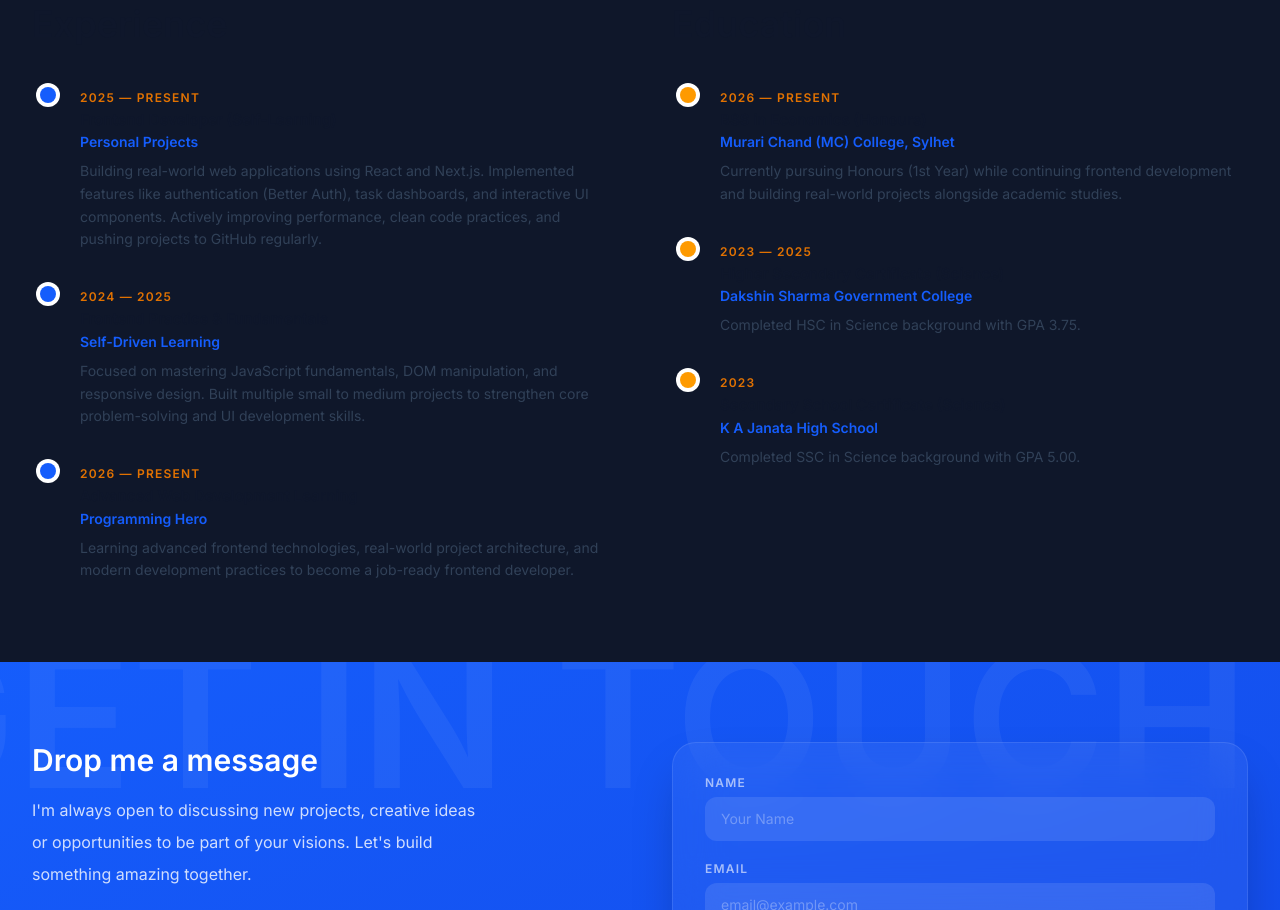
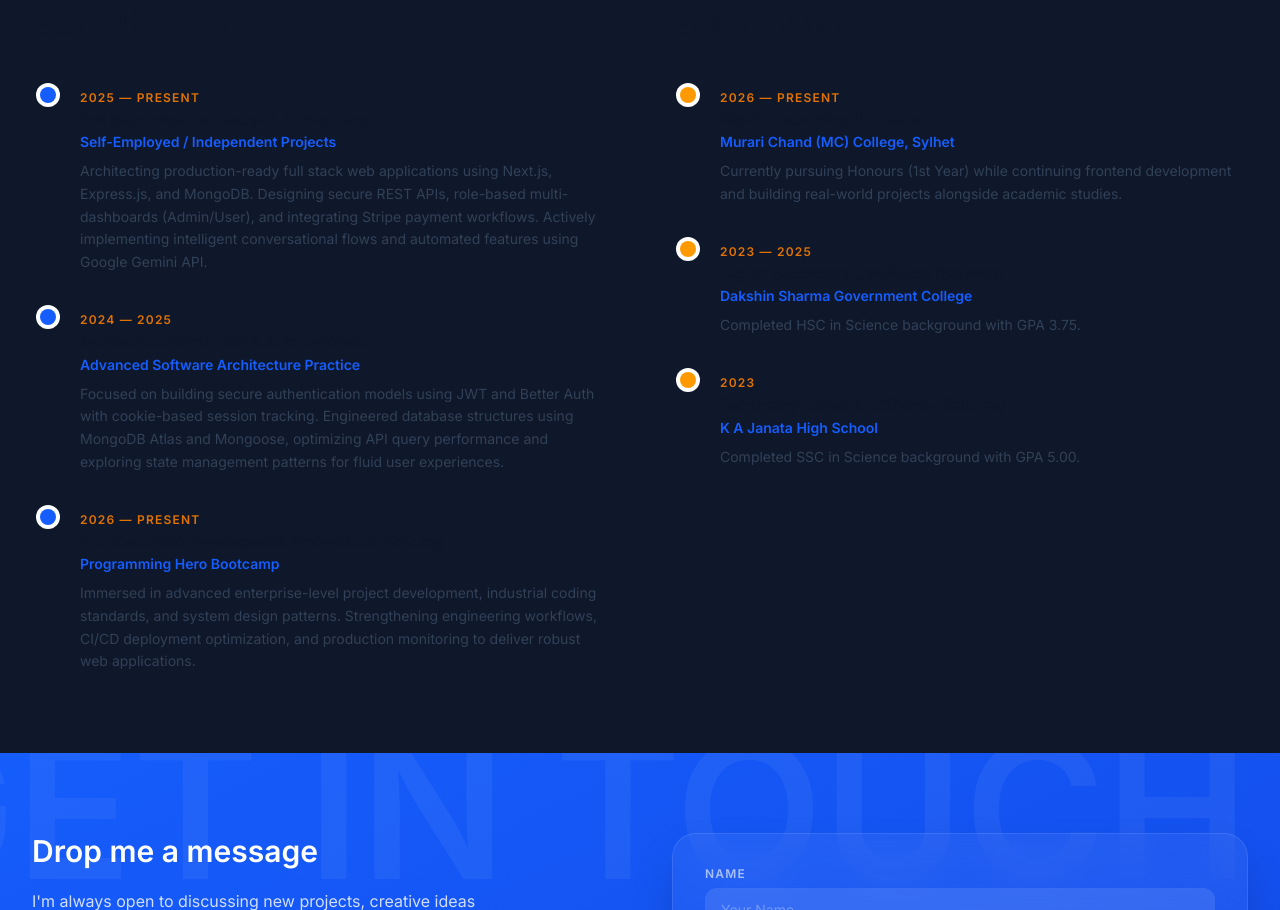
Before and after one commit to AMIRUL1104/Portfolio, a Next.js app: page / in a window 1280 px wide. Shown: the part 4460-5370 px from the top of the page. Built offline with nearby package versions, Linux system fonts and the light colour scheme.

Commit message:
docs: upgrade experience timeline with industry-standard full stack and AI positioning

```diff
--- a/components/Experience.js
+++ b/components/Experience.js
@@ -1,57 +1,60 @@
-'use client';
+"use client";
 
-import { useRef } from 'react';
-import { motion } from 'framer-motion';
-import gsap from 'gsap';
-import { useGSAP } from '@gsap/react';
+import { useRef } from "react";
+import { motion } from "framer-motion";
+import gsap from "gsap";
+import { useGSAP } from "@gsap/react";
 
 export default function Experience() {
   const containerRef = useRef(null);
 
+  // চ্যাটজিপিটির গাইডলাইন অনুযায়ী ফুল-স্ট্যাক ও এআই আর্কিটেকচার ফোকাসড কন্টেন্ট
   const experiences = [
     {
       period: "2025 — PRESENT",
-      role: "Frontend Developer (Self-Learning)",
-      company: "Personal Projects",
-      desc: "Building real-world web applications using React and Next.js. Implemented features like authentication (Better Auth), task dashboards, and interactive UI components. Actively improving performance, clean code practices, and pushing projects to GitHub regularly."
+      role: "Full Stack Web Developer & AI Integrator",
+      company: "Self-Employed / Independent Projects",
+      desc: "Architecting production-ready full stack web applications using Next.js, Express.js, and MongoDB. Designing secure REST APIs, role-based multi-dashboards (Admin/User), and integrating Stripe payment workflows. Actively implementing intelligent conversational flows and automated features using Google Gemini API.",
     },
     {
       period: "2024 — 2025",
-      role: "Frontend Practice & Fundamentals",
-      company: "Self-Driven Learning",
-      desc: "Focused on mastering JavaScript fundamentals, DOM manipulation, and responsive design. Built multiple small to medium projects to strengthen core problem-solving and UI development skills."
+      role: "Backend Infrastructure & Auth Systems",
+      company: "Advanced Software Architecture Practice",
+      desc: "Focused on building secure authentication models using JWT and Better Auth with cookie-based session tracking. Engineered database structures using MongoDB Atlas and Mongoose, optimizing API query performance and exploring state management patterns for fluid user experiences.",
     },
     {
       period: "2026 — PRESENT",
-      role: "Advanced Web Development Learning",
-      company: "Programming Hero",
-      desc: "Learning advanced frontend technologies, real-world project architecture, and modern development practices to become a job-ready frontend developer."
-    }
+      role: "Full Stack Web Development Professional Training",
+      company: "Programming Hero Bootcamp",
+      desc: "Immersed in advanced enterprise-level project development, industrial coding standards, and system design patterns. Strengthening engineering workflows, CI/CD deployment optimization, and production monitoring to deliver robust web applications.",
+    },
   ];
 
+  // তোমার দেওয়া অরিজিনাল এডুকেশন ডেটা (কোনো পরিবর্তন করা হয়নি)
   const education = [
     {
       period: "2026 — PRESENT",
       degree: "BSS in Economics (Honours)",
       school: "Murari Chand (MC) College, Sylhet",
-      desc: "Currently pursuing Honours (1st Year) while continuing frontend development and building real-world projects alongside academic studies."
+      desc: "Currently pursuing Honours (1st Year) while continuing frontend development and building real-world projects alongside academic studies.",
     },
     {
       period: "2023 — 2025",
       degree: "Higher Secondary Certificate (Science)",
       school: "Dakshin Sharma Government College",
-      desc: "Completed HSC in Science background with GPA 3.75."
+      desc: "Completed HSC in Science background with GPA 3.75.",
     },
     {
       period: "2023",
       degree: "Secondary School Certificate (Science)",
       school: "K A Janata High School",
-      desc: "Completed SSC in Science background with GPA 5.00."
-    }
+      desc: "Completed SSC in Science background with GPA 5.00.",
+    },
   ];
 
-  useGSAP(() => {
-    const lines = gsap.utils.toArray('.timeline-line');
+  useGSAP(
+    () => {
+      const lines = gsap.utils.toArray(".timeline-line");
       lines.forEach((line) => {
         gsap.from(line, {
           scaleY: 0,
@@ -61,15 +64,26 @@ export default function Experience() {
             trigger: line,
             start: "top 70%",
             end: "bottom 70%",
-          scrub: true
-        }
+            scrub: true,
+          },
         });
       });
-  }, { scope: containerRef });
+    },
+    { scope: containerRef },
+  );
 
-  const TimelineItem = ({ period, title, subtitle, desc, dotColor, ringColor, index, side }) => (
+  const TimelineItem = ({
+    period,
+    title,
+    subtitle,
+    desc,
+    dotColor,
+    ringColor,
+    index,
+    side,
+  }) => (
     <motion.div
-      initial={{ opacity: 0, x: side === 'left' ? -50 : 50 }}
+      initial={{ opacity: 0, x: side === "left" ? -50 : 50 }}
       whileInView={{ opacity: 1, x: 0 }}
       viewport={{ once: true }}
       transition={{ duration: 0.6, delay: index * 0.1 }}
@@ -109,8 +123,7 @@ export default function Experience() {
       id="experience"
     >
       <div className="grid grid-cols-1 md:grid-cols-2 gap-10 sm:gap-14 md:gap-10 lg:gap-16">
-
-        {/* Experience */}
+        {/* Experience Section */}
         <div className="relative">
           <motion.h2
             initial={{ opacity: 0, y: 20 }}
@@ -139,7 +152,7 @@ export default function Experience() {
           </div>
         </div>
 
-        {/* Education */}
+        {/* Education Section */}
         <div className="relative">
           <motion.h2
             initial={{ opacity: 0, y: 20 }}
@@ -167,7 +180,6 @@ export default function Experience() {
             ))}
           </div>
         </div>
-
       </div>
     </section>
   );
```
Lines whose indentation alone changed are shown as unchanged.
